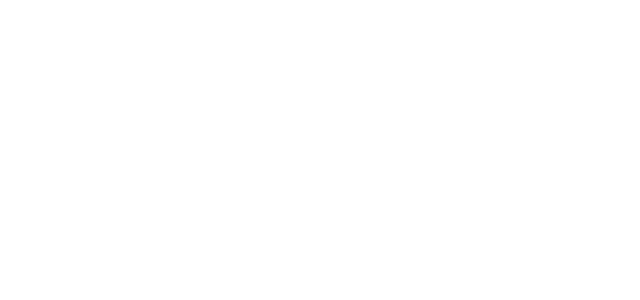
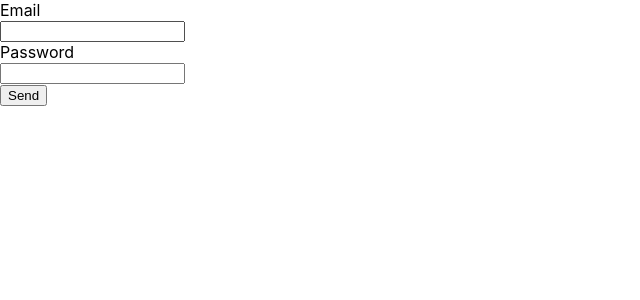
Before and after one commit to takkiii1121/propost, a React (Create React App) app in the folder front/: page /api/v1/login in a window 1280 px wide. Shown: the top 300 px of the page, without its empty margins (0-640 px from the left). Built offline with nearby package versions, Linux system fonts and the light colour scheme; the HTML template or start-up script is replaced by a standard one.

Commit message:
create login page

```diff
--- a/front/src/App.js
+++ b/front/src/App.js
@@ -2,6 +2,7 @@
 import UserIndex from "./Component/UserIndex";
 import UserShow from "./Component/UserShow";
 import UserSignUp from "./Component/UserSignUp";
+import UserLogin from "./Component/UserLogin";
 import { Route, Switch } from "react-router-dom";
 
 class App extends Component {
@@ -11,6 +12,7 @@
         <Route exact path="/api/v1/users" component={UserIndex} />
         <Route exact path="/api/v1/users/:id" component={UserShow} />
         <Route exact path="/api/v1/signup" component={UserSignUp} />
+        <Route exact path="/api/v1/login" component={UserLogin} />
       </Switch>
     );
   }
--- /dev/null
+++ b/front/src/Component/UserLogin.js
@@ -0,0 +1,37 @@
+import React, {Component} from 'react';
+import axios from 'axios';
+
+export default class UserSignUp extends Component {
+    constructor() {
+        super()
+        this.handleSubmit = this.handleSubmit.bind(this)
+    }
+    handleSubmit(event) {
+        event.preventDefault()
+        const data = new FormData(event.target)
+
+        axios
+            .post('http://localhost:3001/api/v1/login', data)
+            .then((response) => {
+                console.log(data)
+            })
+            .catch((error) => {
+                console.log(error)
+            })
+    }
+    render() {
+        return(
+            <form onSubmit={this.handleSubmit}>
+                <div className="field">
+                    <label htmlFor="user_email">Email</label><br/>
+                    <input type="email" id="user_email" name="email" />
+                </div>
+                <div className="field">
+                    <label htmlFor="user_password">Password</label><br/>
+                    <input type="password" id="user_password" name="password" />
+                </div>
+                <button>Send</button>
+            </form>
+        )
+    }
+}
```
Also changed, not shown: 1 other file (tests, documents, lock files or other folders).
